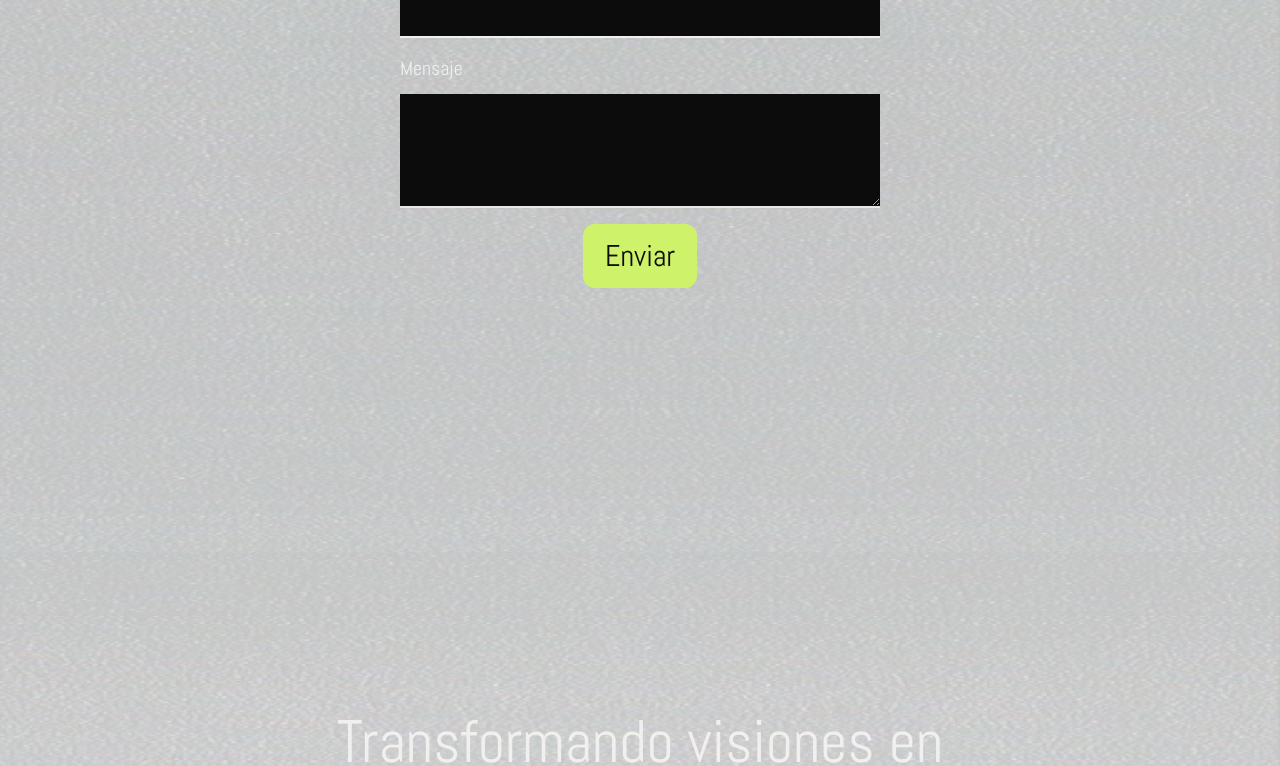
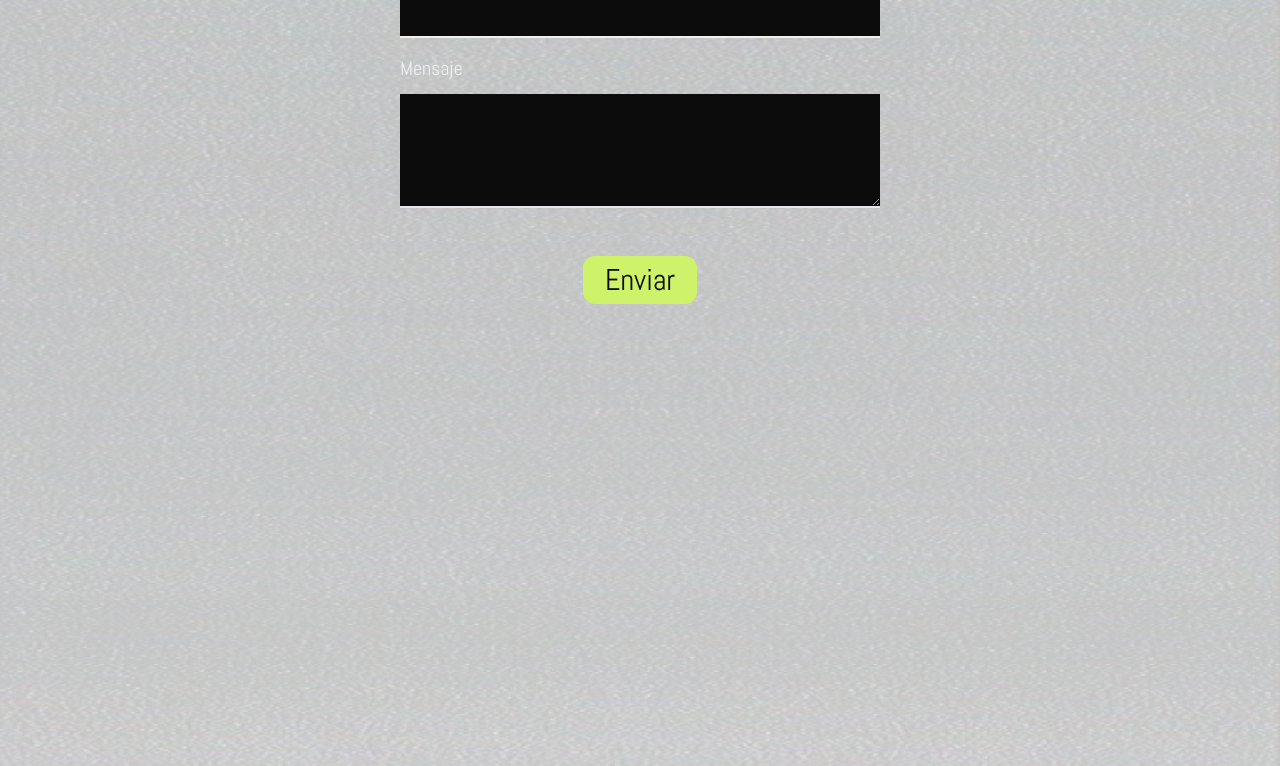
Before and after one commit to Ablanco1547/ProyectoFinalPortafolioProf, a Next.js app in the folder portafolio_web/: page / in a window 1280 px wide. Shown: the part 2292-3058 px from the top of the page. Built offline with nearby package versions, Linux system fonts and the light colour scheme.

Commit message:
correccion boton formulario contacto

```diff
--- a/portafolio_web/src/app/components/atoms/FilledBtn.tsx
+++ b/portafolio_web/src/app/components/atoms/FilledBtn.tsx
@@ -13,7 +13,7 @@ const MainHoverBtn: React.FC<MainHoverBtnProps> = ({ btnProps }) => {
 	return (
 		<button
 			type={btnProps.href as "submit" | "reset" | "button" | undefined}
-			className={`text-3xl ${borderColor} w-max py-3 px-5 border-2 rounded-xl m-auto ${hoverBgColor} hover:scale-105 text-portDrkBlack transition-all duration-150`}
+			className={`text-3xl ${borderColor} my-8 w-max py-1 px-5 border-2 rounded-xl m-auto ${hoverBgColor} hover:scale-105 text-portDrkBlack transition-all duration-150`}
 		>
 			{btnProps.innerText}
 		</button>
```
